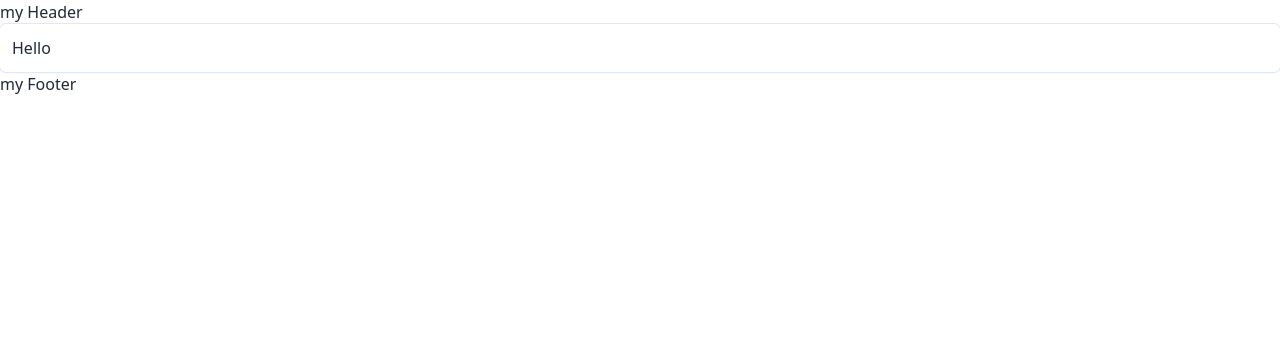
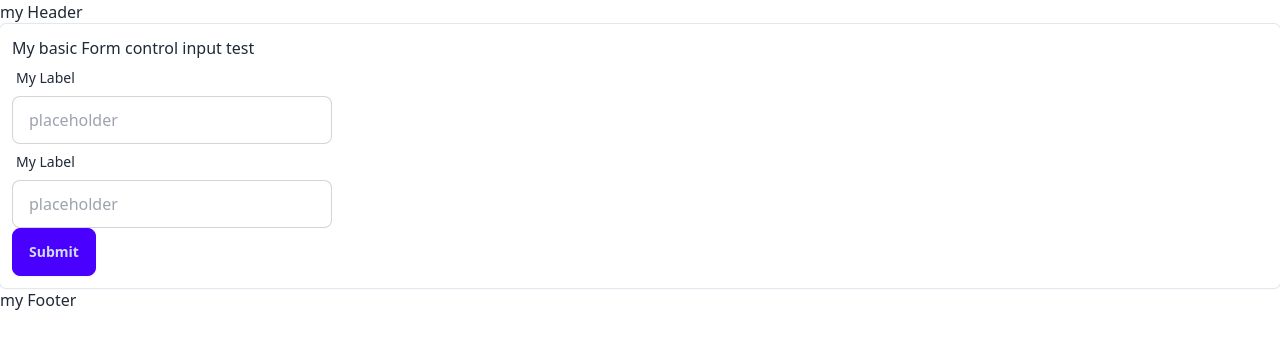
Before and after one commit to dgschel/EasySurvey, an Angular app: page /home in a window 1280 px wide. Shown: the top 348 px of the page. Built offline with nearby package versions, Linux system fonts and the light colour scheme.

Commit message:
add basic usage

```diff
--- a/src/app/home/home.component.html
+++ b/src/app/home/home.component.html
@@ -1,3 +1,13 @@
 <app-basic-card>
-  Hello
+  My basic Form control input test
+  <form [formGroup]="form" (ngSubmit)="submit()">
+    <app-form-control-input inputControlName="myNewFormControl">
+      <span slot="label" class="label-text">My Label</span>
+    </app-form-control-input>
+
+    <app-form-control-input inputControlName="myNewFormControl_test">
+      <span slot="label" class="label-text">My Label</span>
+    </app-form-control-input>
+    <button type="submit" class="btn btn-primary">Submit</button>
+  </form>
 </app-basic-card>
--- a/src/app/home/home.component.ts
+++ b/src/app/home/home.component.ts
@@ -1,13 +1,19 @@
 import { Component } from '@angular/core';
 import { BasicCardComponent } from '../shared/ui/basic-card/basic-card.component';
+import { FormControlInputComponent } from '../shared/feature/form-control-input/form-control-input.component';
+import { FormGroup, ReactiveFormsModule } from '@angular/forms';
 
 @Component({
   selector: 'app-home',
   standalone: true,
-  imports: [BasicCardComponent],
+  imports: [ReactiveFormsModule, BasicCardComponent, FormControlInputComponent],
   templateUrl: './home.component.html',
   styleUrl: './home.component.scss'
 })
 export class HomeComponent {
+  form: FormGroup = new FormGroup({});
 
+  submit() {
+    console.log(this.form);
+  }
 }
```
